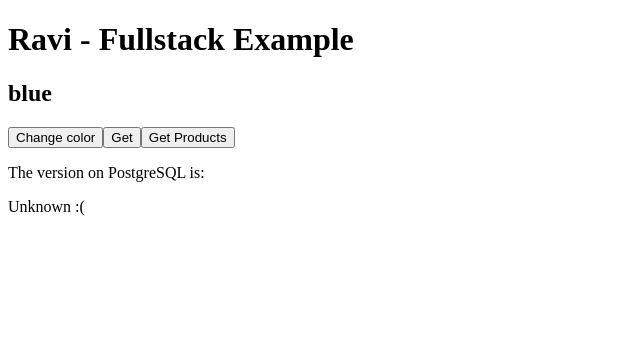
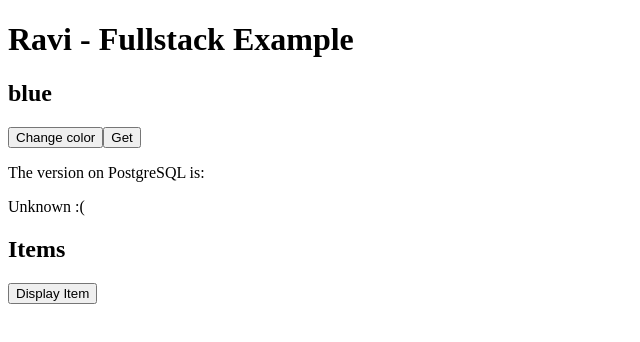
Before and after one commit to jadeleafmoon/turnip-app, a React (Create React App) app: page / in a window 1280 px wide. Shown: the top 342 px of the page, without its empty margins (0-640 px from the left). Built offline with nearby package versions, Linux system fonts and the light colour scheme.

Commit message:
feat: add uuid to key in React

```diff
--- a/package.json
+++ b/package.json
@@ -15,6 +15,8 @@
     "react": "^18.1.0",
     "react-dom": "^18.1.0",
     "react-scripts": "5.0.1",
+    "util": "^0.12.4",
+    "uuidv4": "^6.2.13",
     "web-vitals": "^2.1.4"
   },
   "scripts": {
--- a/src/App.js
+++ b/src/App.js
@@ -1,30 +1,39 @@
 import React, { useState, useEffect } from 'react';
 import axios from 'axios';
+import { v4 as uuidv4 } from 'uuid';
 
 function App() {
 	// State
-  const [color, setColor] = useState("blue");
-  const [version, setVersion] = useState("Unknown :(");
+	const [ color, setColor ] = useState('blue');
+	const [ version, setVersion ] = useState('Unknown :(');
+	const [ items, setItems ] = useState([]);
 
 	// Hooks
-  useEffect( () => {
-    console.log("First render");
+	useEffect(() => {
+		console.log('First render');
 	}, []);
 
 	// Handlers
 	const handleButtonClick = () => {
-    if (color === "blue") setColor("red");
-    if (color === "red") setColor("blue");
+		if (color === 'blue') setColor('red');
+		if (color === 'red') setColor('blue');
 	};
 
 	const handleGetClick = () => {
-    console.log("Get clicked.");
+		console.log('Get clicked.');
 
-    axios.get("/hello").then ( (response) => {
-      console.log("DATA:", response.data);
+		axios.get('/hello').then((response) => {
+			console.log('DATA:', response.data);
 			setVersion(response.data);
 		});
-  }
+	};
+
+	const handleDisplayItemsClick = () => {
+		axios.get('/items').then((response) => {
+			console.log('-- Diplay Items:', response.data);
+			setItems(response.data);
+		});
+	};
 
 	// Render
 	return (
@@ -33,9 +42,17 @@ function App() {
 			<h2>{color}</h2>
 			<button onClick={handleButtonClick}>Change color</button>
 			<button onClick={handleGetClick}>Get</button>
-      <button onClick={handleGetClick}>Get Products</button>
+
 			<p>The version on PostgreSQL is:</p>
 			<p>{version}</p>
+
+			<h2>Items</h2>
+			<button onClick={handleDisplayItemsClick}>Display Item</button>
+			<section>
+				{items.map((item) => {
+					return <div key={uuidv4()}>{item.name}</div>;
+				})}
+			</section>
 		</div>
 	);
 }
```
Also changed, not shown: 2 other files (tests, documents, lock files or other folders). Lines whose indentation alone changed are shown as unchanged.
